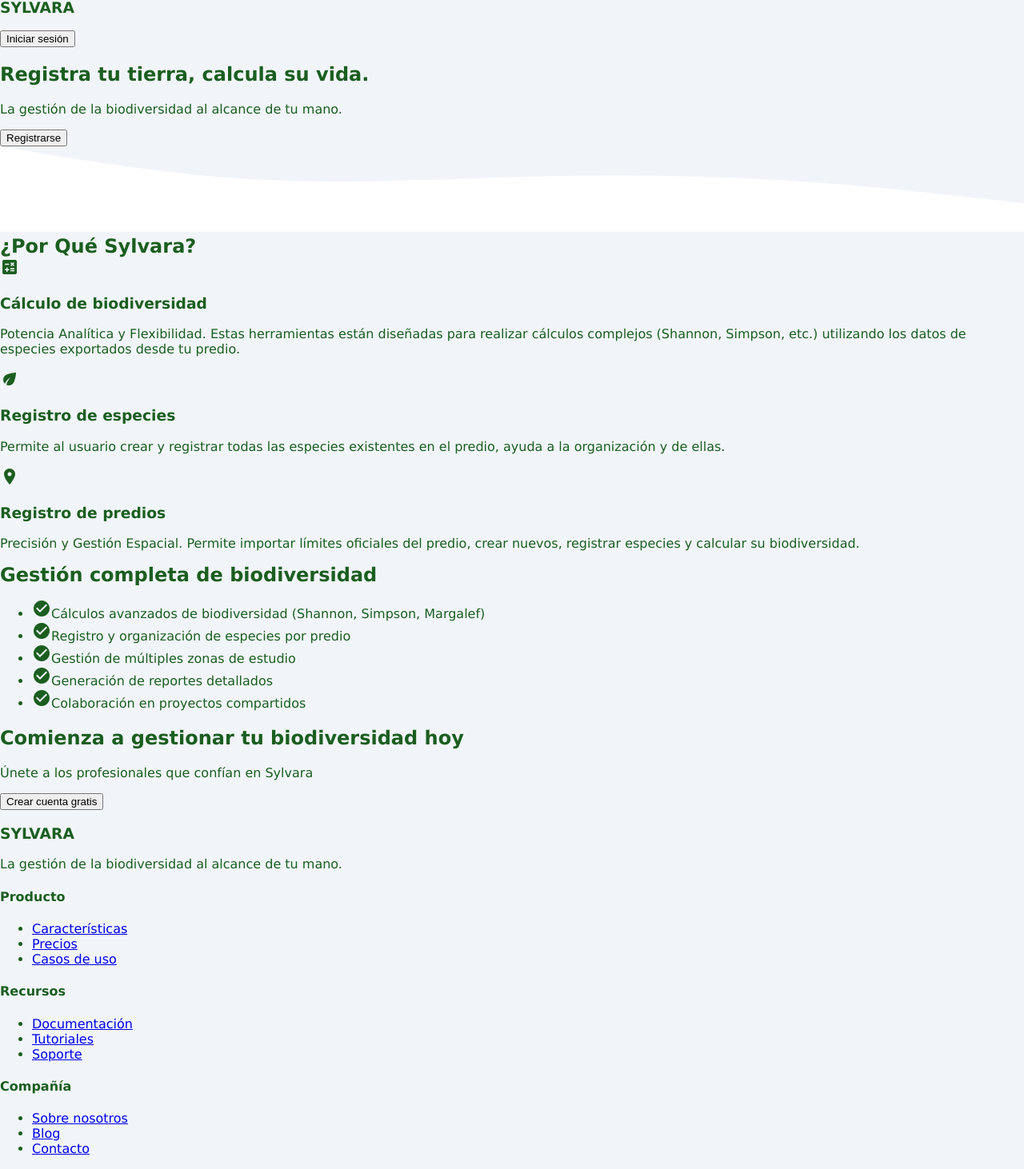
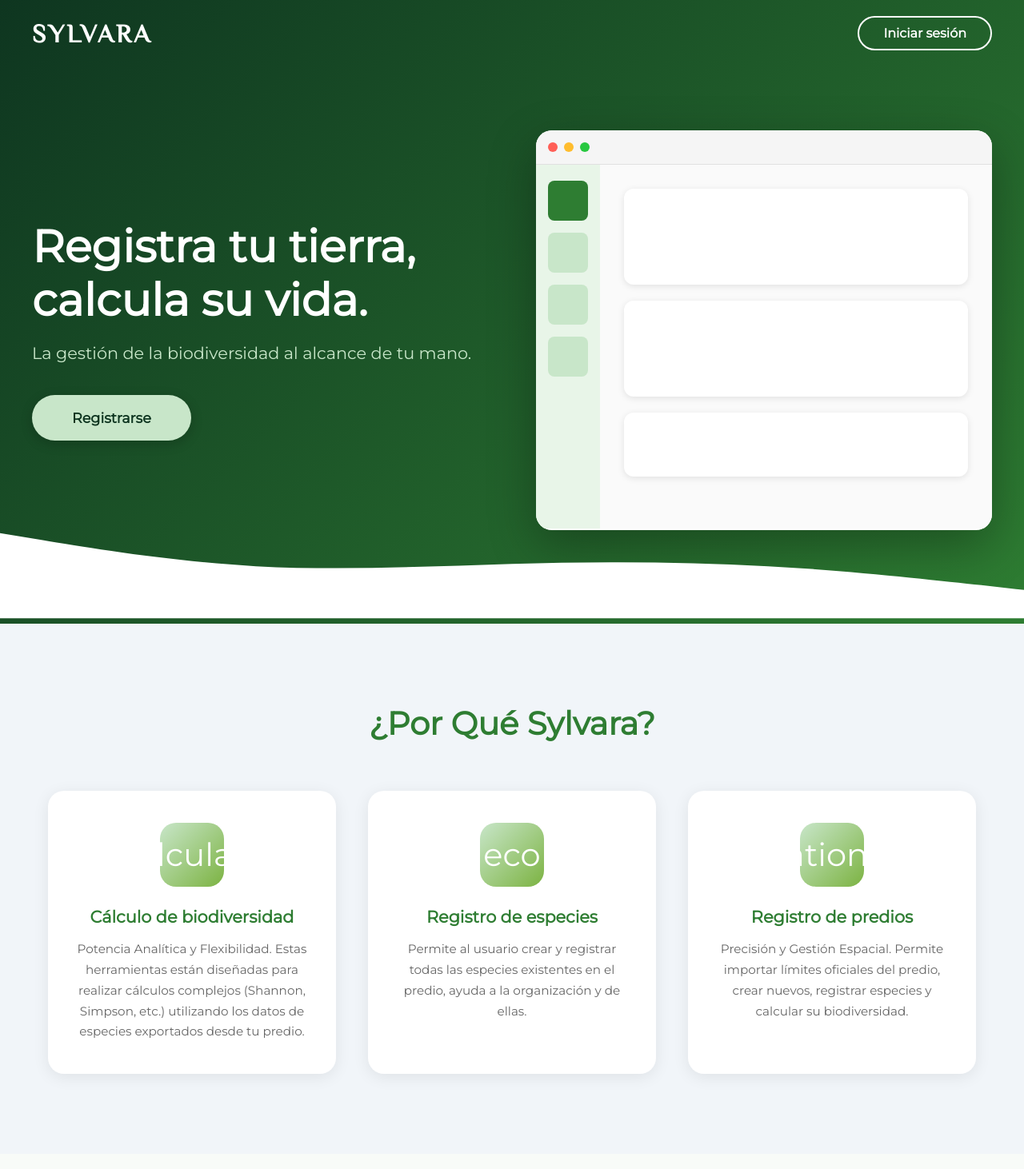
Before and after one commit to jacalvoag/Sylvara, an Angular app: page /landing in a window 1280 px wide. Shown: the part 20-1482 px from the top of the page at 80% size. Built offline with nearby package versions, Linux system fonts and the light colour scheme.

Commit message:
css sin imagenes, al 70%

```diff
--- a/src/app/auth/landing/landing.component.css
+++ b/src/app/auth/landing/landing.component.css
@@ -0,0 +1,485 @@
+* {
+  margin: 0;
+  padding: 0;
+  box-sizing: border-box;
+  font-family: 'Montserrat', sans-serif;
+}
+
+.landing-container {
+  width: 100%;
+  overflow-x: hidden;
+}
+
+.hero-section {
+  background: linear-gradient(135deg, #0E3520 0%, #2E7D32 100%);
+  min-height: 100vh;
+  position: relative;
+  padding: 20px;
+  color: white;
+}
+
+.navbar {
+  display: flex;
+  justify-content: space-between;
+  align-items: center;
+  max-width: 1200px;
+  margin: 0 auto;
+  padding: 20px 0;
+}
+
+.logo h1 {
+  font-family: 'socrates', serif;
+  font-size: 2rem;
+  letter-spacing: 3px;
+  color: white;
+}
+
+.btn-login {
+  background-color: transparent;
+  color: white;
+  border: 2px solid white;
+  padding: 10px 30px;
+  border-radius: 25px;
+  font-size: 1rem;
+  font-weight: 600;
+  cursor: pointer;
+  transition: all 0.3s ease;
+}
+
+.btn-login:hover {
+  background-color: white;
+  color: #2E7D32;
+}
+
+.hero-content {
+  max-width: 1200px;
+  margin: 80px auto 0;
+  display: grid;
+  grid-template-columns: 1fr 1fr;
+  gap: 60px;
+  align-items: center;
+}
+
+.hero-text {
+  animation: fadeInLeft 1s ease;
+}
+
+.hero-title {
+  font-size: 3.5rem;
+  font-weight: 700;
+  line-height: 1.2;
+  margin-bottom: 20px;
+}
+
+.hero-subtitle {
+  font-size: 1.3rem;
+  margin-bottom: 40px;
+  color: #C8E6C9;
+  font-weight: 400;
+}
+
+.btn-register {
+  background-color: #C8E6C9;
+  color: #0E3520;
+  border: none;
+  padding: 18px 50px;
+  border-radius: 30px;
+  font-size: 1.1rem;
+  font-weight: 700;
+  cursor: pointer;
+  transition: all 0.3s ease;
+  box-shadow: 0 4px 15px rgba(0, 0, 0, 0.2);
+}
+
+.btn-register:hover {
+  transform: translateY(-3px);
+  box-shadow: 0 6px 20px rgba(0, 0, 0, 0.3);
+  background-color: #A5D6A7;
+}
+
+/* App Preview */
+.hero-image {
+  animation: fadeInRight 1s ease;
+}
+
+.app-preview {
+  background: white;
+  border-radius: 20px;
+  box-shadow: 0 20px 60px rgba(0, 0, 0, 0.3);
+  overflow: hidden;
+  height: 500px;
+}
+
+.preview-header {
+  background: #f5f5f5;
+  padding: 15px;
+  border-bottom: 1px solid #e0e0e0;
+}
+
+.preview-dots {
+  display: flex;
+  gap: 8px;
+}
+
+.preview-dots span {
+  width: 12px;
+  height: 12px;
+  border-radius: 50%;
+  background: #ddd;
+}
+
+.preview-dots span:nth-child(1) { background: #ff5f57; }
+.preview-dots span:nth-child(2) { background: #ffbd2e; }
+.preview-dots span:nth-child(3) { background: #28c840; }
+
+.preview-content {
+  display: flex;
+  height: calc(100% - 45px);
+}
+
+.preview-sidebar {
+  width: 80px;
+  background: #E8F5E8;
+  padding: 20px 15px;
+  display: flex;
+  flex-direction: column;
+  gap: 15px;
+}
+
+.sidebar-item {
+  width: 50px;
+  height: 50px;
+  background: #C8E6C9;
+  border-radius: 8px;
+}
+
+.sidebar-item.active {
+  background: #2E7D32;
+}
+
+.preview-main {
+  flex: 1;
+  padding: 30px;
+  display: flex;
+  flex-direction: column;
+  gap: 20px;
+  background: #fafafa;
+}
+
+.preview-card {
+  background: white;
+  border-radius: 12px;
+  height: 120px;
+  box-shadow: 0 2px 8px rgba(0, 0, 0, 0.1);
+}
+
+.preview-card.small {
+  height: 80px;
+}
+
+/* Wave */
+.hero-wave {
+  position: absolute;
+  bottom: 0;
+  left: 0;
+  width: 100%;
+}
+
+.hero-wave svg {
+  display: block;
+  width: 100%;
+  height: 120px;
+}
+
+.why-section {
+  padding: 100px 20px;
+  max-width: 1200px;
+  margin: 0 auto;
+}
+
+.section-title {
+  text-align: center;
+  font-size: 2.5rem;
+  color: #2E7D32;
+  margin-bottom: 60px;
+  font-weight: 700;
+}
+
+.features-grid {
+  display: grid;
+  grid-template-columns: repeat(auto-fit, minmax(300px, 1fr));
+  gap: 40px;
+}
+
+.feature-card {
+  background: white;
+  padding: 40px 30px;
+  border-radius: 20px;
+  box-shadow: 0 4px 20px rgba(0, 0, 0, 0.08);
+  transition: all 0.3s ease;
+  text-align: center;
+}
+
+.feature-card:hover {
+  transform: translateY(-10px);
+  box-shadow: 0 8px 30px rgba(46, 125, 50, 0.15);
+}
+
+.feature-icon {
+  width: 80px;
+  height: 80px;
+  background: linear-gradient(135deg, #C8E6C9 0%, #7CB342 100%);
+  border-radius: 20px;
+  display: flex;
+  align-items: center;
+  justify-content: center;
+  margin: 0 auto 25px;
+}
+
+.feature-icon .material-icons {
+  font-size: 40px;
+  color: white;
+}
+
+.feature-title {
+  font-size: 1.3rem;
+  color: #2E7D32;
+  margin-bottom: 15px;
+  font-weight: 600;
+}
+
+.feature-description {
+  color: #666;
+  line-height: 1.7;
+  font-size: 0.95rem;
+}
+
+.characteristics-section {
+  background: #F8FBF8;
+  padding: 100px 20px;
+}
+
+.characteristics-content {
+  max-width: 1200px;
+  margin: 0 auto;
+  display: grid;
+  grid-template-columns: 1fr 1fr;
+  gap: 80px;
+  align-items: center;
+}
+
+.phone-mockup {
+  background: #2E7D32;
+  border-radius: 40px;
+  padding: 15px;
+  box-shadow: 0 20px 60px rgba(0, 0, 0, 0.2);
+}
+
+.phone-screen {
+  background: white;
+  border-radius: 30px;
+  overflow: hidden;
+  height: 600px;
+}
+
+.screen-header {
+  background: #E8F5E8;
+  height: 60px;
+  border-bottom: 1px solid #C8E6C9;
+}
+
+.screen-content {
+  padding: 30px;
+  display: flex;
+  flex-direction: column;
+  gap: 20px;
+}
+
+.content-bar {
+  height: 15px;
+  background: #E8F5E8;
+  border-radius: 10px;
+  width: 80%;
+}
+
+.content-bar.short {
+  width: 50%;
+}
+
+.content-card {
+  background: linear-gradient(135deg, #E8F5E8 0%, #C8E6C9 100%);
+  height: 200px;
+  border-radius: 15px;
+  margin-top: 20px;
+}
+
+.features-list {
+  list-style: none;
+  display: flex;
+  flex-direction: column;
+  gap: 25px;
+}
+
+.features-list li {
+  display: flex;
+  align-items: flex-start;
+  gap: 15px;
+  font-size: 1.05rem;
+  color: #333;
+}
+
+.features-list .material-icons {
+  color: #2E7D32;
+  font-size: 28px;
+  flex-shrink: 0;
+}
+
+.cta-section {
+  background: linear-gradient(135deg, #2E7D32 0%, #0E3520 100%);
+  padding: 100px 20px;
+  text-align: center;
+  color: white;
+}
+
+.cta-content {
+  max-width: 800px;
+  margin: 0 auto;
+}
+
+.cta-title {
+  font-size: 2.5rem;
+  margin-bottom: 20px;
+  font-weight: 700;
+}
+
+.cta-subtitle {
+  font-size: 1.2rem;
+  margin-bottom: 40px;
+  color: #C8E6C9;
+}
+
+.btn-cta {
+  background-color: white;
+  color: #2E7D32;
+  border: none;
+  padding: 20px 60px;
+  border-radius: 30px;
+  font-size: 1.1rem;
+  font-weight: 700;
+  cursor: pointer;
+  transition: all 0.3s ease;
+  box-shadow: 0 4px 15px rgba(0, 0, 0, 0.2);
+}
+
+.btn-cta:hover {
+  transform: translateY(-3px);
+  box-shadow: 0 6px 20px rgba(0, 0, 0, 0.3);
+}
+
+.footer {
+  background: #0E3520;
+  color: white;
+  padding: 60px 20px 30px;
+}
+
+.footer-content {
+  max-width: 1200px;
+  margin: 0 auto;
+  display: grid;
+  grid-template-columns: repeat(auto-fit, minmax(200px, 1fr));
+  gap: 40px;
+  margin-bottom: 40px;
+}
+
+.footer-logo {
+  font-family: 'socrates', serif;
+  font-size: 1.5rem;
+  letter-spacing: 2px;
+  margin-bottom: 15px;
+}
+
+.footer-section h4 {
+  margin-bottom: 20px;
+  font-size: 1.1rem;
+}
+
+.footer-section ul {
+  list-style: none;
+  display: flex;
+  flex-direction: column;
+  gap: 10px;
+}
+
+.footer-section a {
+  color: #C8E6C9;
+  text-decoration: none;
+  transition: color 0.3s ease;
+}
+
+.footer-section a:hover {
+  color: white;
+}
+
+.footer-bottom {
+  text-align: center;
+  padding-top: 30px;
+  border-top: 1px solid rgba(255, 255, 255, 0.1);
+  color: #C8E6C9;
+}
+
+/* animaciones y responsive */
+@keyframes fadeInLeft {
+  from {
+    opacity: 0;
+    transform: translateX(-50px);
+  }
+  to {
+    opacity: 1;
+    transform: translateX(0);
+  }
+}
+
+@keyframes fadeInRight {
+  from {
+    opacity: 0;
+    transform: translateX(50px);
+  }
+  to {
+    opacity: 1;
+    transform: translateX(0);
+  }
+}
+
+@media (max-width: 968px) {
+  .hero-content {
+    grid-template-columns: 1fr;
+    text-align: center;
+  }
+
+  .hero-title {
+    font-size: 2.5rem;
+  }
+
+  .characteristics-content {
+    grid-template-columns: 1fr;
+  }
+
+  .phone-mockup {
+    max-width: 400px;
+    margin: 0 auto;
+  }
+}
+
+@media (max-width: 640px) {
+  .hero-title {
+    font-size: 2rem;
+  }
+
+  .section-title {
+    font-size: 2rem;
+  }
+
+  .features-grid {
+    grid-template-columns: 1fr;
+  }
+}
--- a/src/app/auth/landing/landing.component.html
+++ b/src/app/auth/landing/landing.component.html
@@ -1,6 +1,5 @@
 <div class="landing-container">
 
-  <!-- HERO SECTION -->
   <section class="hero-section">
     <nav class="navbar">
       <div class="logo">
@@ -53,7 +52,6 @@
     </div>
   </section>
 
-  <!-- ¿POR QUÉ SYLVARA? SECTION -->
   <section class="why-section">
     <h2 class="section-title">¿Por Qué Sylvara?</h2>
 
@@ -70,7 +68,6 @@
     </div>
   </section>
 
-  <!-- CARACTERÍSTICAS SECTION -->
   <section class="characteristics-section">
     <div class="characteristics-content">
       <div class="characteristics-image">
@@ -115,7 +112,6 @@
     </div>
   </section>
 
-  <!-- CTA FINAL SECTION -->
   <section class="cta-section">
     <div class="cta-content">
       <h2 class="cta-title">Comienza a gestionar tu biodiversidad hoy</h2>
@@ -126,7 +122,6 @@
     </div>
   </section>
 
-  <!-- FOOTER -->
   <footer class="footer">
     <div class="footer-content">
       <div class="footer-section">
```
